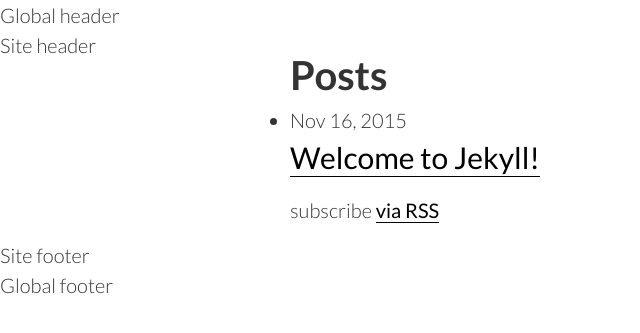
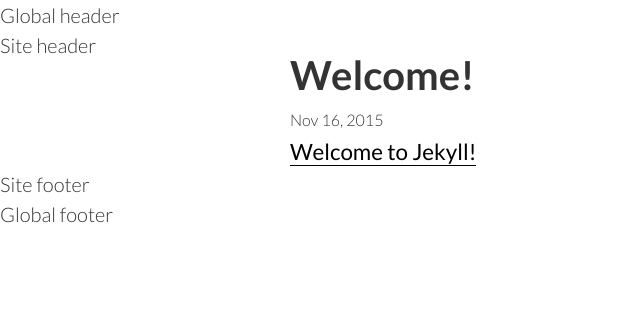
Before and after one commit to routingbyexample/routingbyexample.github.io, a Jekyll site: the page built from index.html, in a window 1280 px wide. Shown: the top 333 px of the page, without its empty margins (0-640 px from the left). Built offline with Jekyll 4.4.1, drawn with Linux system fonts in a browser that asks for light colours.

Commit message:
feat(index): add initial content

```diff
--- a/index.html
+++ b/index.html
@@ -2,22 +2,8 @@
 layout: default
 ---
 
-<div class="home">
+<h1>Welcome!</h1>
 
-  <h1 class="page-heading">Posts</h1>
-
-  <ul class="post-list">
-    {% for post in site.posts %}
-      <li>
-        <span class="post-meta">{{ post.date | date: "%b %-d, %Y" }}</span>
-
-        <h2>
-          <a class="post-link" href="{{ post.url | prepend: site.baseurl }}">{{ post.title }}</a>
-        </h2>
-      </li>
-    {% endfor %}
-  </ul>
-
-  <p class="rss-subscribe">subscribe <a href="{{ "/feed.xml" | prepend: site.baseurl }}">via RSS</a></p>
-
-</div>
+{% for post in site.posts %}
+  {% include components/example-card/example-card.html example=post %}
+{% endfor %}
```
